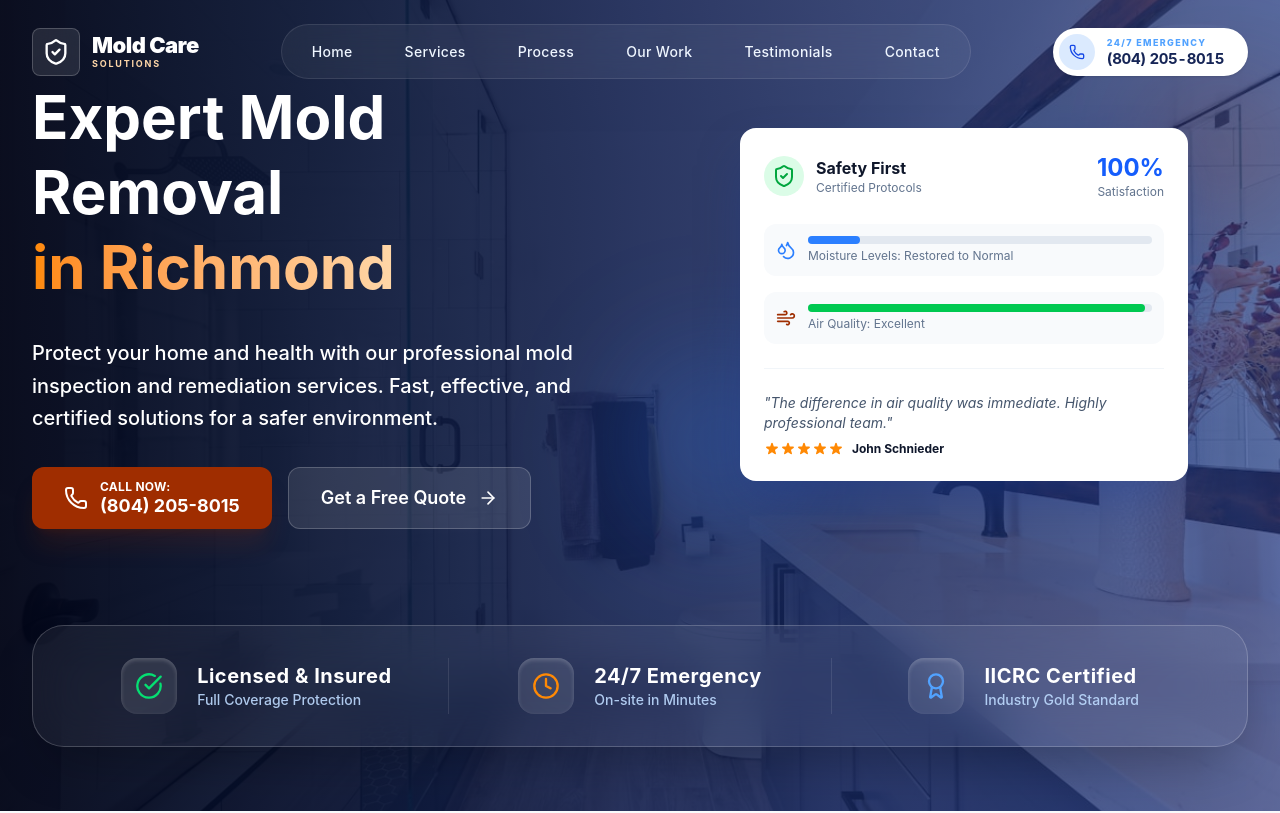
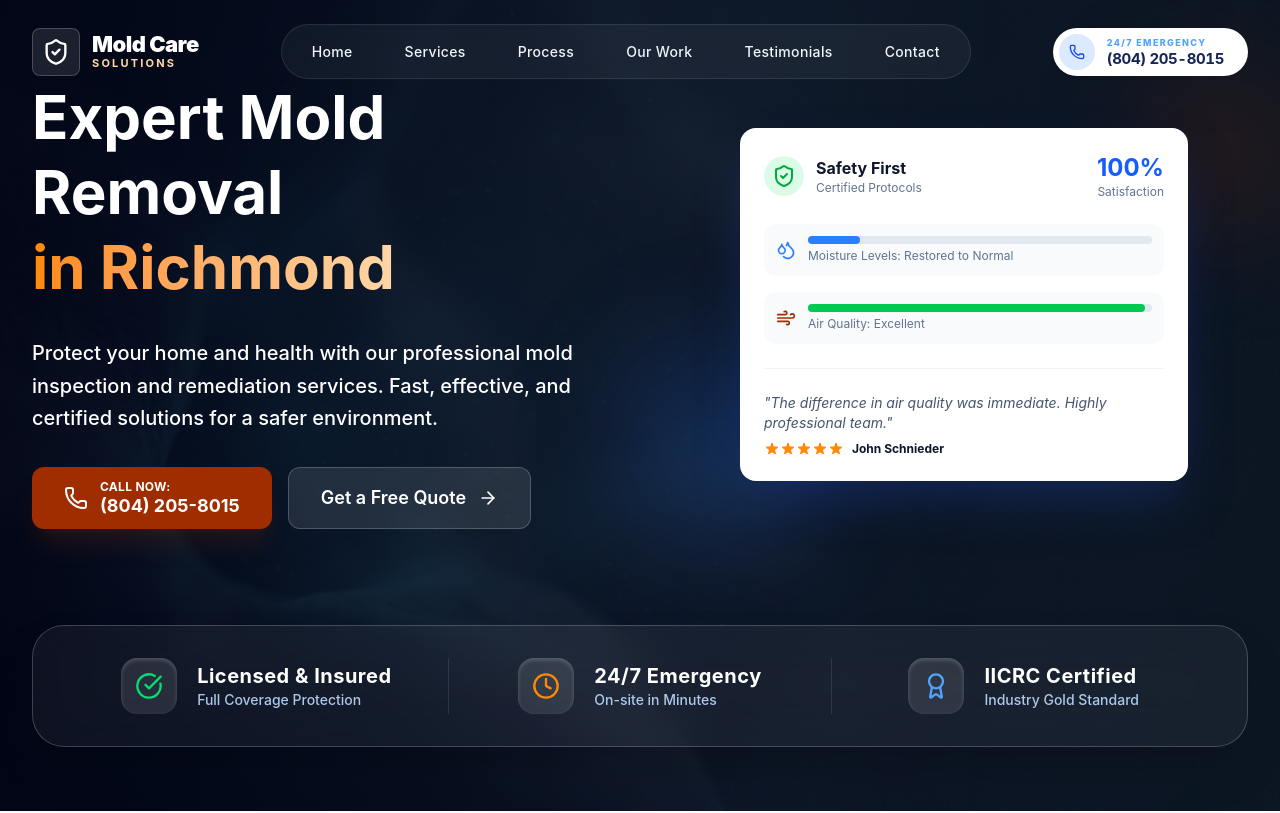
Before and after one commit to itstriche-alt/Working, a Next.js app: page / in a window 1280 px wide. Shown: the top 813 px of the page. Built offline with nearby package versions, Linux system fonts and the light colour scheme; a web font is replaced by a local one.

Commit message:
feat: new AI hero bg, accessibility contrast fixes (a11y score bump)

```diff
--- a/src/components/Contact.tsx
+++ b/src/components/Contact.tsx
@@ -42,7 +42,7 @@ export default function Contact() {
           <div className="bg-blue-600 p-6 md:p-12 text-white flex flex-col justify-between">
             <div>
               <h3 className="text-2xl md:text-3xl font-bold mb-6">Get a Free Quote</h3>
-              <p className="text-blue-100 mb-8 md:mb-10 text-base md:text-lg">
+              <p className="text-white/90 mb-8 md:mb-10 text-base md:text-lg">
                 Don't let mold compromise your health or property. Contact us today for a rapid response and professional assessment.
               </p>
 
@@ -52,7 +52,7 @@ export default function Contact() {
                     <ICONS.Phone className="w-5 h-5 md:w-6 md:h-6" />
                   </div>
                   <div className="min-w-0 flex-1">
-                    <p className="text-blue-200 text-sm">Call Us 24/7</p>
+                    <p className="text-blue-50 text-sm font-medium">Call Us 24/7</p>
                     <a href={`tel:${COMPANY_INFO.phone.replace(/\D/g, '')}`} className="text-base sm:text-lg md:text-xl font-bold hover:text-orange-300 transition-colors">
                       {COMPANY_INFO.phone}
                     </a>
@@ -64,7 +64,7 @@ export default function Contact() {
                     <ICONS.Mail className="w-5 h-5 md:w-6 md:h-6" />
                   </div>
                   <div className="min-w-0 flex-1">
-                    <p className="text-blue-200 text-sm">Email Us</p>
+                    <p className="text-blue-50 text-sm font-medium">Email Us</p>
                     <a href={`mailto:${COMPANY_INFO.email}`} className="text-base sm:text-lg md:text-xl font-bold hover:text-orange-300 transition-colors block break-all sm:break-normal line-clamp-2">
                       {COMPANY_INFO.email}
                     </a>
@@ -76,7 +76,7 @@ export default function Contact() {
                     <ICONS.MapPin className="w-5 h-5 md:w-6 md:h-6" />
                   </div>
                   <div className="min-w-0 flex-1">
-                    <p className="text-blue-200 text-sm">Service Area</p>
+                    <p className="text-blue-50 text-sm font-medium">Service Area</p>
                     <p className="text-base sm:text-lg md:text-xl font-bold leading-snug pr-2">
                       {COMPANY_INFO.location}
                     </p>
--- a/src/components/Footer.tsx
+++ b/src/components/Footer.tsx
@@ -21,12 +21,12 @@ export default function Footer() {
                 <span className="text-[22px] font-black text-white leading-none tracking-tight">
                   Mold Care
                 </span>
-                <span className="text-[9px] font-bold text-orange-800 uppercase tracking-[0.2em] leading-tight mt-0.5">
+                <span className="text-[11px] font-bold text-orange-400 uppercase tracking-[0.2em] leading-tight mt-0.5">
                   Solutions
                 </span>
               </div>
             </div>
-            <p className="text-slate-400 text-sm leading-relaxed max-w-md">
+            <p className="text-slate-300 text-sm leading-relaxed max-w-md">
               Professional mold remediation services dedicated to restoring the safety and comfort of your home. Licensed, insured, and trusted by homeowners across Richmond and the DMV area.
             </p>
           </div>
@@ -73,7 +73,7 @@ export default function Footer() {
         </div>
 
         {/* Bottom Bar */}
-        <div className="border-t border-slate-900 pt-8 flex flex-col md:flex-row justify-between items-center gap-4 text-xs text-slate-500">
+        <div className="border-t border-slate-800 pt-8 flex flex-col md:flex-row justify-between items-center gap-4 text-xs text-slate-400">
           <p className="text-center md:text-left">
             &copy; {new Date().getFullYear()} Mold Care Solutions. All rights reserved.
           </p>
--- a/src/components/Hero.tsx
+++ b/src/components/Hero.tsx
@@ -14,10 +14,10 @@ export default function Hero() {
           priority
           quality={70}
           sizes="100vw"
-          className="object-cover object-center opacity-80"
+          className="object-cover object-[40%_center] opacity-95"
         />
-        {/* Darker, more clinical overlay for the 'tech/expert' vibe */}
-        <div className="absolute inset-0 bg-gradient-to-r from-slate-950/95 via-blue-950/85 to-blue-900/60" />
+        {/* Overlay: dark enough for text, light enough to let the macro texture breathe */}
+        <div className="absolute inset-0 bg-gradient-to-r from-slate-950/88 via-slate-900/70 to-slate-800/20" />
       </div>
 
       <div className="relative z-10 max-w-7xl mx-auto px-4 sm:px-6 lg:px-8 w-full">
--- a/src/components/Navbar.tsx
+++ b/src/components/Navbar.tsx
@@ -57,7 +57,7 @@ export default function Navbar() {
                   }`}>
                   Mold Care
                 </span>
-                <span className={`text-[9px] font-bold uppercase tracking-[0.2em] leading-tight mt-0.5 transition-colors duration-300 ${scrolled || isOpen ? 'text-orange-800' : 'text-orange-200'
+                <span className={`text-[11px] font-bold uppercase tracking-[0.2em] leading-tight mt-0.5 transition-colors duration-300 ${scrolled || isOpen ? 'text-orange-600' : 'text-orange-200'
                   }`}>
                   Solutions
                 </span>
@@ -95,7 +95,7 @@ export default function Navbar() {
                   <ICONS.Phone className={`w-4 h-4 ${scrolled ? 'text-white' : 'text-blue-700'}`} />
                 </div>
                 <div className="flex flex-col items-start leading-none">
-                  <span className={`text-[9px] font-extrabold uppercase tracking-[0.15em] mb-1 ${scrolled ? 'text-blue-200' : 'text-blue-400'
+                  <span className={`text-[9px] font-extrabold uppercase tracking-[0.15em] mb-1 ${scrolled ? 'text-white/70' : 'text-blue-400'
                     }`}>24/7 Emergency</span>
                   <span className="text-[15px] font-bold tracking-tight tabular-nums">{COMPANY_INFO.phone}</span>
                 </div>
```
Also changed, not shown: public/hero-bg.jpg.
